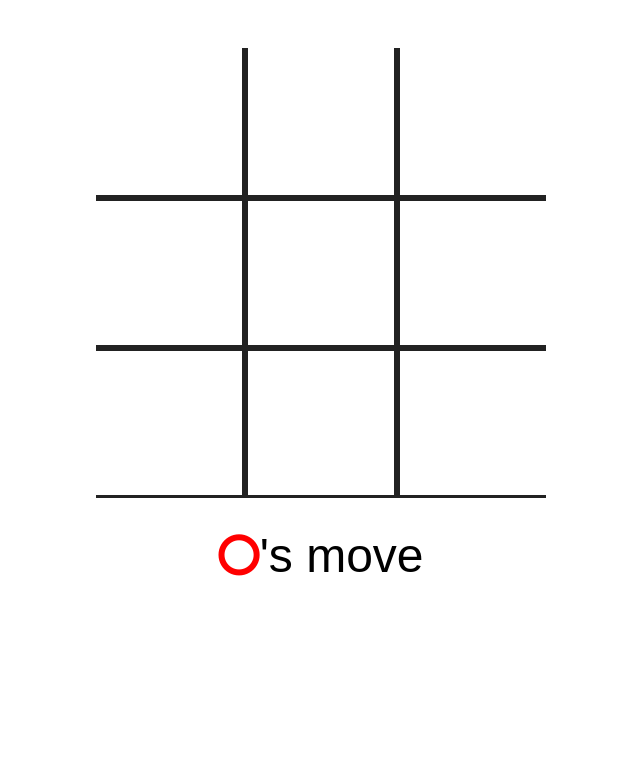
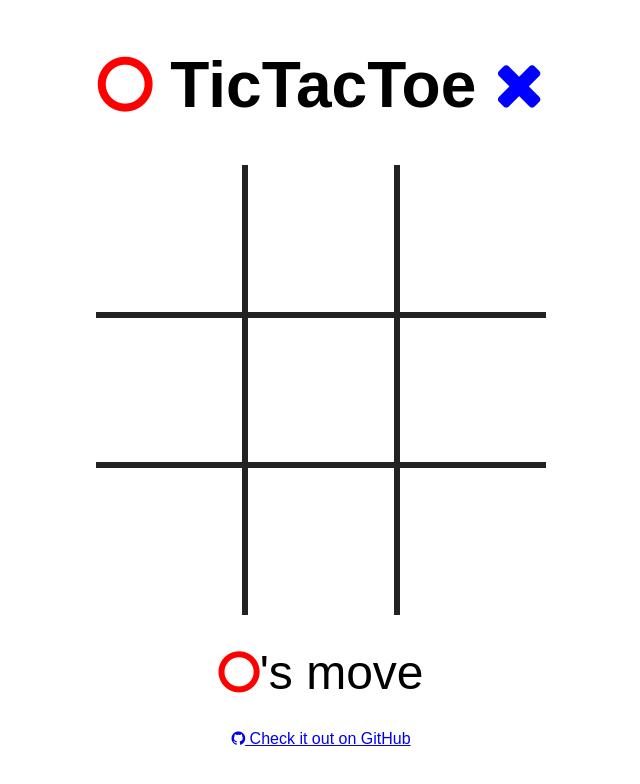
Before and after one commit to naffiq/tic-tac-toe, a React app: page / in a window 1280 px wide. Shown: the top 784 px of the page, without its empty margins (319-959 px from the left). Built offline with nearby package versions, Linux system fonts and the light colour scheme.

Commit message:
Added few styling effects

```diff
--- a/src/App.css
+++ b/src/App.css
@@ -3,13 +3,17 @@
   margin-top: 3rem;
 }
 
-.button-row {
+.App h1 {
+  font-size: 4rem;
+}
+
+.game-field .button-row {
   display: flex;
   width: 450px;
   margin: 0 auto;
 }
 
-.button-row button.field-button {
+.game-field .button-row button.field-button {
   flex: 1 1 0;
   height: 150px;
   background: transparent;
@@ -21,10 +25,6 @@
   font-size: 3rem;
 }
 
-.button-row button.empty {
-  cursor: pointer;
-}
-
 .fa-circle-o {
   color: red;
 }
@@ -33,16 +33,20 @@
   color: blue;
 }
 
-.button-row:first-of-type button.field-button {
+.game-field .button-row button.empty {
+  cursor: pointer;
+}
+
+.game-field .button-row:first-of-type button.field-button {
   border-top: none;
 }
-.button-row:last-of-type button.field-button {
+.game-field .button-row:last-of-type button.field-button {
   border-bottom: none;
 }
-.button-row button.field-button:first-of-type {
+.game-field .button-row button.field-button:first-of-type {
   border-left: none;
 }
-.button-row button.field-button:last-of-type {
+.game-field .button-row button.field-button:last-of-type {
   border-right: none;
 }
 
--- a/src/App.js
+++ b/src/App.js
@@ -3,22 +3,24 @@ import './App.css';
 import Button from './Button';
 import GameStatus from './GameStatus';
 import GameRules from './GameRules';
+import PlayerIcon from './PlayerIcon';
 
 class App extends Component {
-  initState = {
-    field: [
-      [0, 0, 0],
-      [0, 0, 0],
-      [0, 0, 0]
-    ],
-    playerMove: 1
-  };
-
   constructor() {
     super();
 
-    this.state = this.initState;
-    this.handleReplay.bind(this);
+    this.state = App.getEmptyBoard();
+  }
+
+  static getEmptyBoard() {
+    return {
+      field: [
+        [0, 0, 0],
+        [0, 0, 0],
+        [0, 0, 0]
+      ],
+      playerMove: 1
+    };
   }
 
   static invertPlayerMove(playerMove) {
@@ -38,9 +40,9 @@ class App extends Component {
     }
   };
 
-  handleReplay() {
-    this.setState(this.initState);
-  }
+  handleReplay = () => {
+    this.setState(App.getEmptyBoard());
+  };
 
   render() {
     let {field, playerMove} = this.state;
@@ -65,8 +67,17 @@ class App extends Component {
 
     return (
       <div className="App">
-        { renderButtons() }
+        <h1>
+          <PlayerIcon player={1}/> TicTacToe <PlayerIcon player={-1}/>
+        </h1>
+        <div className="game-field">
+          { renderButtons() }
+        </div>
         <GameStatus field={field} playerMove={playerMove} onReplay={this.handleReplay} />
+
+        <a href="https://github.com/naffiq/tic-tac-toe" target="_blank" rel="nofollow">
+          <i className="fa fa-github"/> Check it out on GitHub
+        </a>
       </div>
     );
   }
```
Also changed, not shown: 1 other file (tests, documents, lock files or other folders).
